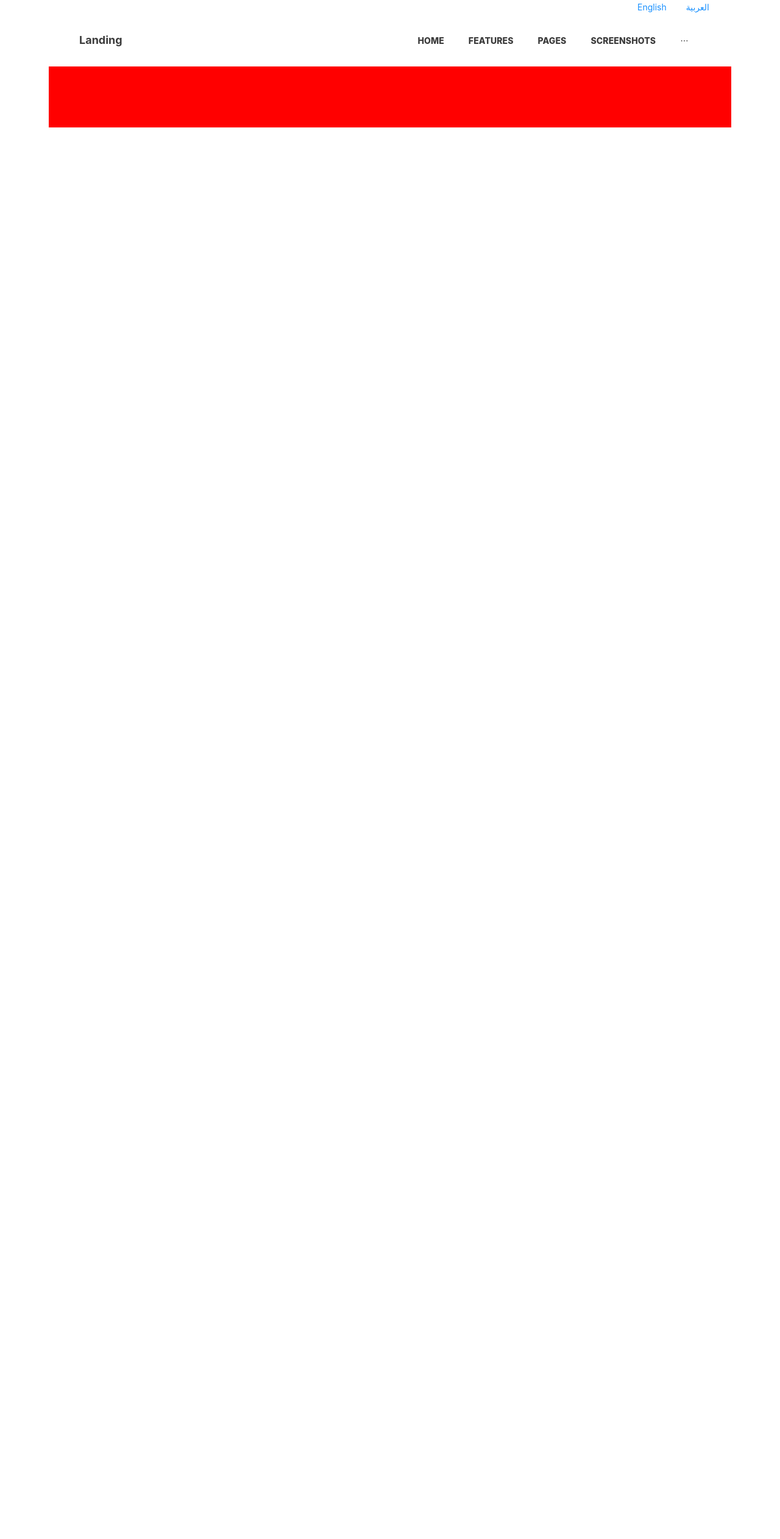
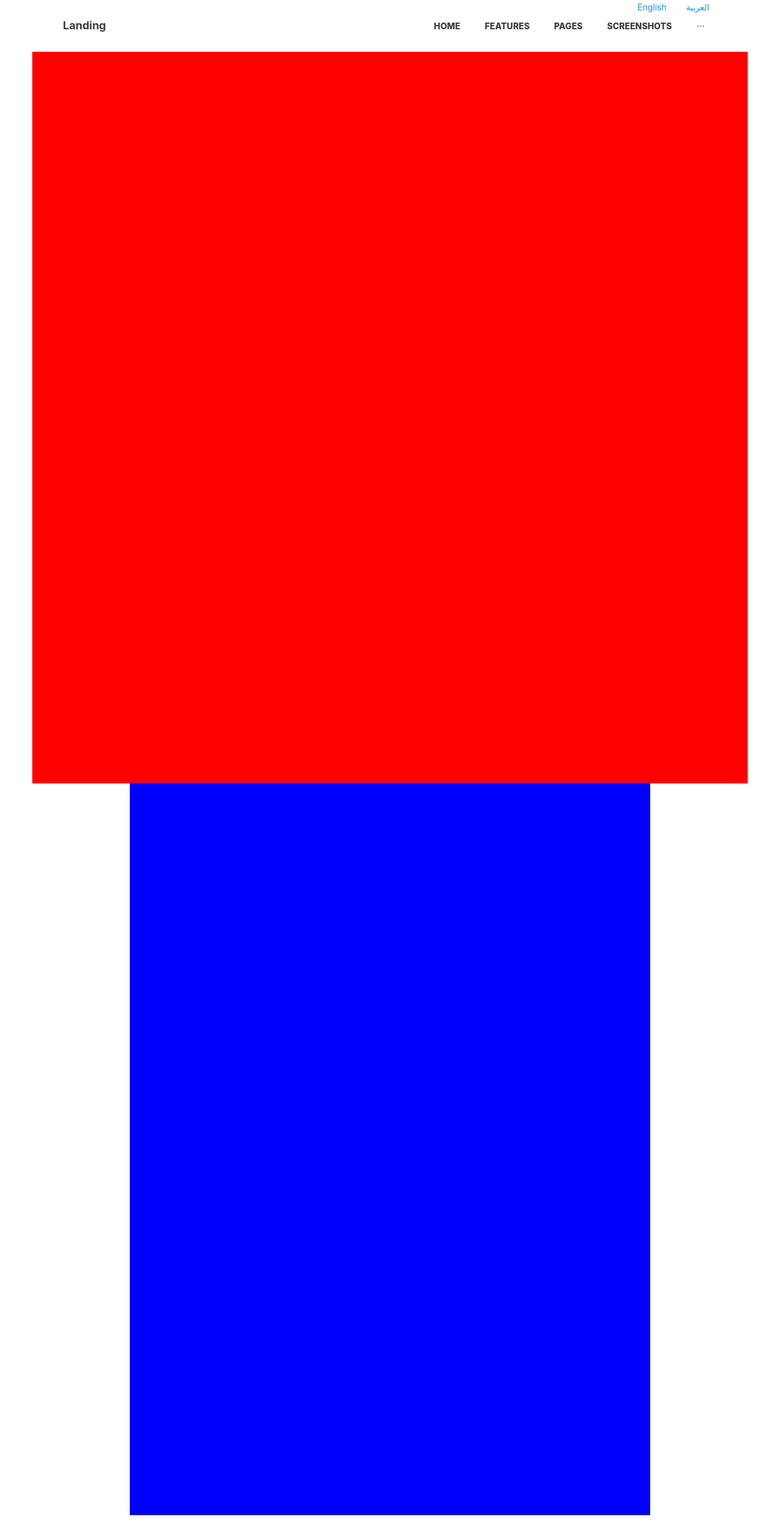
Before and after one commit to rafiksh/modern-landing, a React (Create React App) app: page / in a window 1280 px wide. Shown: the top 2524 px of the page at 61% size. After the commit the page ends 2485 px from the top, so only its background shows below. Built offline with nearby package versions, Linux system fonts and the light colour scheme.

Commit message:
feat: resposive

```diff
--- a/src/features/landing/Landing.js
+++ b/src/features/landing/Landing.js
@@ -92,7 +92,8 @@ const LandingComponent = () => {
           العربية
         </LinkButton>
       </Row>
-      <div className="landing-page">
+      <Row align="middle" justify="center">
+        <Col xs={22}>
           <Row
             className="landing-header"
             justify="space-between"
@@ -121,17 +122,16 @@ const LandingComponent = () => {
               )}
             </Col>
           </Row>
-
-        <Col xs={24} id="home">
-          <div style={{ height: 100, backgroundColor: "red" }}></div>
         </Col>
 
-        <div style={{ height: "1200px" }} />
-        <div id="pricing"></div>
+        <Col xs={22} lg={18} xl={22}>
+          <div style={{ height: "1200px", backgroundColor: "red" }} />
+        </Col>
 
-        <div style={{ height: "1200px" }} />
-        {/* </Col> */}
-      </div>
+        <Col xs={22} lg={18} xl={16}>
+          <div style={{ height: "1200px", backgroundColor: "blue" }} />
+        </Col>
+      </Row>
 
       <Drawer
         className="landing-drawer"
```
Lines whose indentation alone changed are shown as unchanged.
